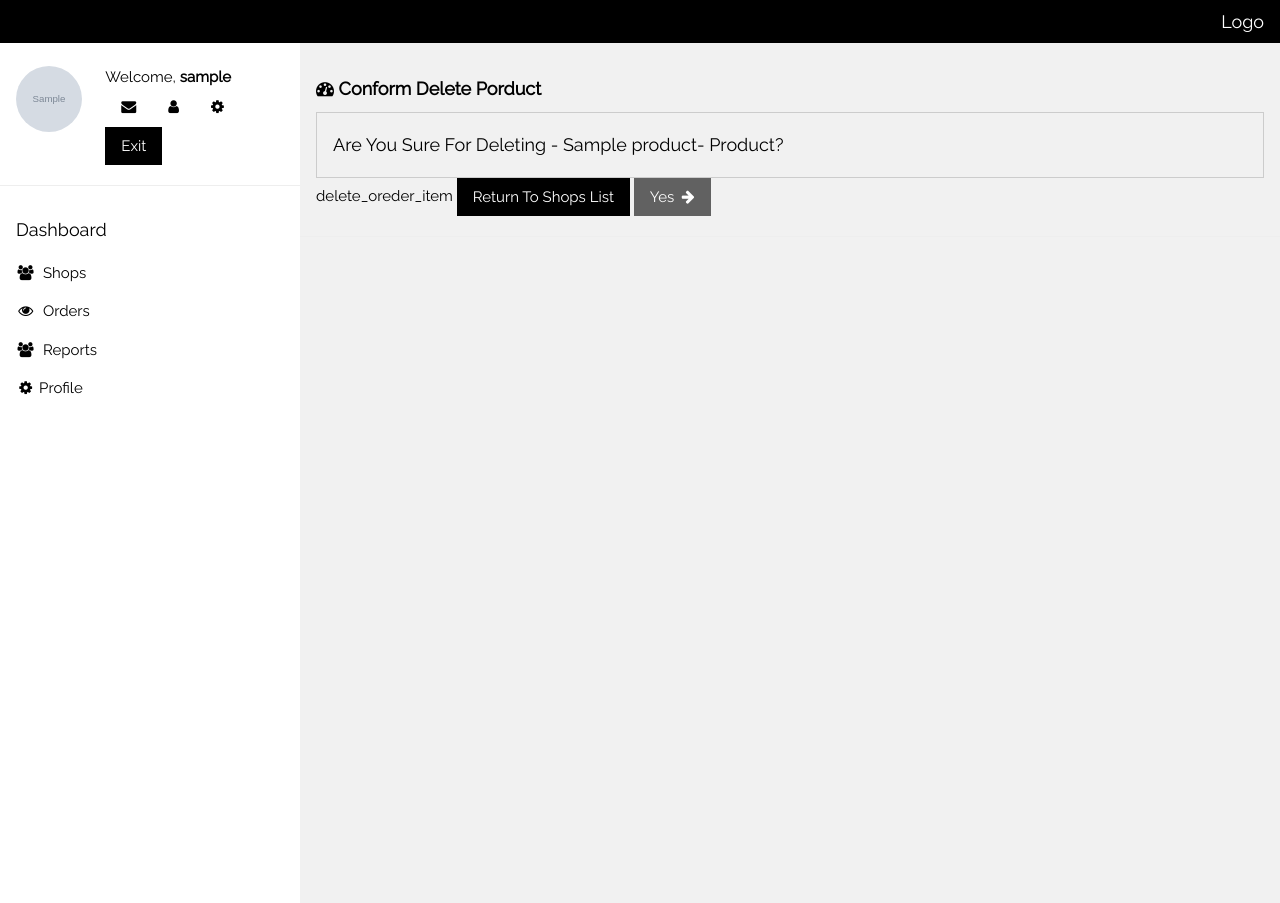
After one commit to faridhash26/Maktab_Final_project, a Django app: page /order/delete_order_item/conform/1/ in a window 1280 px wide. The commit adds this page. Run offline with Django 4.2, Linux system fonts and the light colour scheme; a user stored in the database is signed in; tables that the repository leaves empty hold one stand-in row (values such as "Sample post"); grey boxes marked "Sample" are stand-in pictures.

```diff
--- a/ecommerce/orders/urls.py
+++ b/ecommerce/orders/urls.py
@@ -1,9 +1,11 @@
 from django.urls import path
-from .views import ListOfOrders,ListOfOrderItems,ChangeOrderStatus
+from .views import ListOfOrders,ListOfOrderItems,ChangeOrderStatus,ConformCancelOrderItem,CancelOrderItem
 
 app_name = 'orders'
 urlpatterns = [
     path('reports/' ,ListOfOrders.as_view()  ,name="the_orders" ),
     path('reports/order_items/<int:oreder_id>/' ,ListOfOrderItems.as_view()  ,name="order_item_list" ),
     path('reports/order_items/change_status/<int:pk>' ,ChangeOrderStatus.as_view()  ,name="change_order_status" ),
+    path('delete_order_item/conform/<int:pk>/',ConformCancelOrderItem.as_view() , name="conform_delete_order_item"),
+    path('delete_order/<int:orderitem_id>/' ,CancelOrderItem.as_view() , name='delete_oreder_item')
 ]
--- a/ecommerce/orders/views.py
+++ b/ecommerce/orders/views.py
@@ -1,9 +1,10 @@
 from django.shortcuts import get_object_or_404, redirect, render
 from django.contrib.auth.mixins import LoginRequiredMixin
 from django.views.generic.base import View
+from django.views.generic.detail import DetailView
 from django.views.generic.list import ListView
 import datetime
-from django.views.generic.edit import UpdateView
+from django.views.generic.edit import DeleteView, UpdateView
 from django.urls import reverse
 from django.urls import reverse_lazy
 from django.contrib import messages
@@ -27,7 +28,7 @@ class ListOfOrders(LoginRequiredMixin, View):
         to_date=str(datetime.datetime(int(parsed_fromdate[0]) ,int(parsed_fromdate[2]),int(parsed_fromdate[1])).date())
 
         orderlist = Order.objects.filter(order_of_orderitem__product__shop__author=request.user.id).values(
-            'id','createdAt', 'order_of_orderitem__product__shop__name', 'status', 'customer__username').order_by('-createdAt')
+            'id','createdAt', 'order_of_orderitem__product__shop__name', 'status', 'customer__username').order_by('-createdAt').distinct()
 
         return render(request, 'adminshop/pages/orders_list.html', {'order_list': orderlist,"from_date":from_date,"to_date":to_date })
 
@@ -45,8 +46,8 @@ class ListOfOrders(LoginRequiredMixin, View):
         from_date=datetime.datetime(int(parsed_fromdate[0]) ,int(parsed_fromdate[1]),int(parsed_fromdate[2])).date()
         to_date=datetime.datetime(int(parsed_todate[0]) ,int(parsed_todate[1]),int(parsed_todate[2])).date()
 
-        orderlist = Order.objects.filter(order_of_orderitem__product__shop__author=request.user.id,status=status ,createdAt__gte=from_date,createdAt__lte=to_date ).values(
-            'id', 'createdAt','order_of_orderitem__product__shop__name', 'status', 'customer__username').order_by('-createdAt')
+        orderlist = Order.objects.filter(order_of_orderitem__product__shop__author=request.user.id,status=status ,createdAt__gte=from_date,createdAt__lte=to_date ).annotate().values(
+            'id', 'createdAt','order_of_orderitem__product__shop__name', 'status', 'customer__username').order_by('-createdAt').distinct()
 
         return render(request, 'adminshop/pages/orders_list.html', {'order_list': orderlist ,"from_date":fromdate,"to_date":todate })
 
@@ -65,7 +66,7 @@ class ListOfOrderItems(LoginRequiredMixin, ListView):
         obj = get_object_or_404(Order, id=self.kwargs.get('oreder_id'))
 
         context['order_item_list'] = OrderItem.objects.filter(order=obj ,product__shop__author__id = self.request.user.id).values(
-            'product__name', 'qty', 'price', 'product__image')
+            'product__name', 'qty', 'price', 'product__image' ,'id' )
         return context
 
 
@@ -79,3 +80,18 @@ class ChangeOrderStatus(LoginRequiredMixin, UpdateView):
     fields = [
         "status",
     ]
+
+
+class ConformCancelOrderItem(LoginRequiredMixin, DetailView):
+    template_name = "adminshop/pages/cancelproduct.html"
+    model = OrderItem
+    context_object_name="orderitem"
+
+
+class CancelOrderItem(LoginRequiredMixin ,DeleteView):
+    model = OrderItem
+    success_url=reverse_lazy("orders:the_orders")
+    def get(self, request, *args, **kwargs):
+        self.object = get_object_or_404(OrderItem , id =kwargs["orderitem_id"]).delete()
+        messages.warning(request, f'order item successfuly deleted')
+        return redirect(reverse('orders:the_orders'))
--- /dev/null
+++ b/ecommerce/templates/adminshop/pages/cancelproduct.html
@@ -0,0 +1,22 @@
+{% extends 'adminshop/base.html' %}
+{% block dashbordcontent %}
+  <!-- Header -->
+  <header class="w3-container" style="padding-top:22px">
+    <h5><b><i class="fa fa-dashboard"></i> Conform Delete Porduct</b></h5>
+  </header>
+
+
+  <div class="w3-container">
+    <div class="w3-container w3-border w3-large">
+      <div class="w3-left-align">
+        <p>Are You Sure For Deleting  - {{ orderitem.product.name}}-  Product?</p>
+      </div>
+    </div>delete_oreder_item
+    <a href="{% url 'orders:the_orders' %}" class="w3-btn w3-black">Return To Shops List</a>
+    <a href="{% url 'orders:delete_oreder_item' orderitem.id %}" class="w3-button w3-dark-grey">Yes  <i class="fa fa-arrow-right"></i></a>
+  </div>
+  <hr>
+
+
+
+  {% endblock dashbordcontent %}
```
Also changed, not shown: ecommerce/templates/adminshop/pages/order_items.html (+5 -2 lines), ecommerce/templates/adminshop/pages/orders_list.html (+7 -0 lines).
